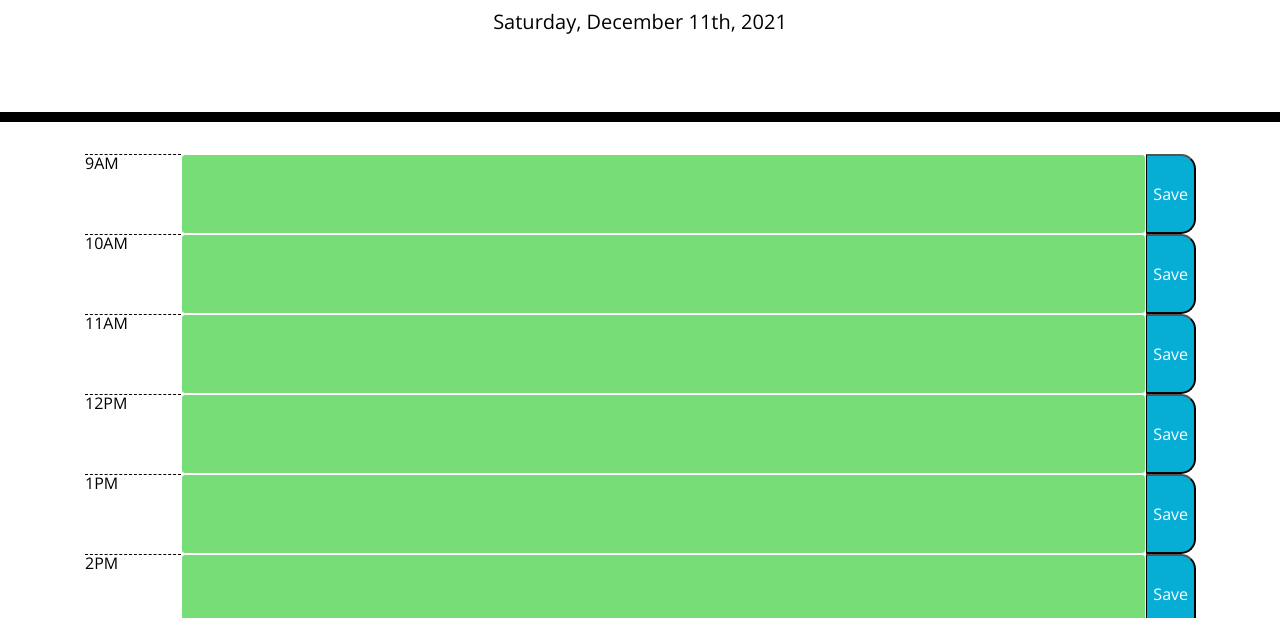
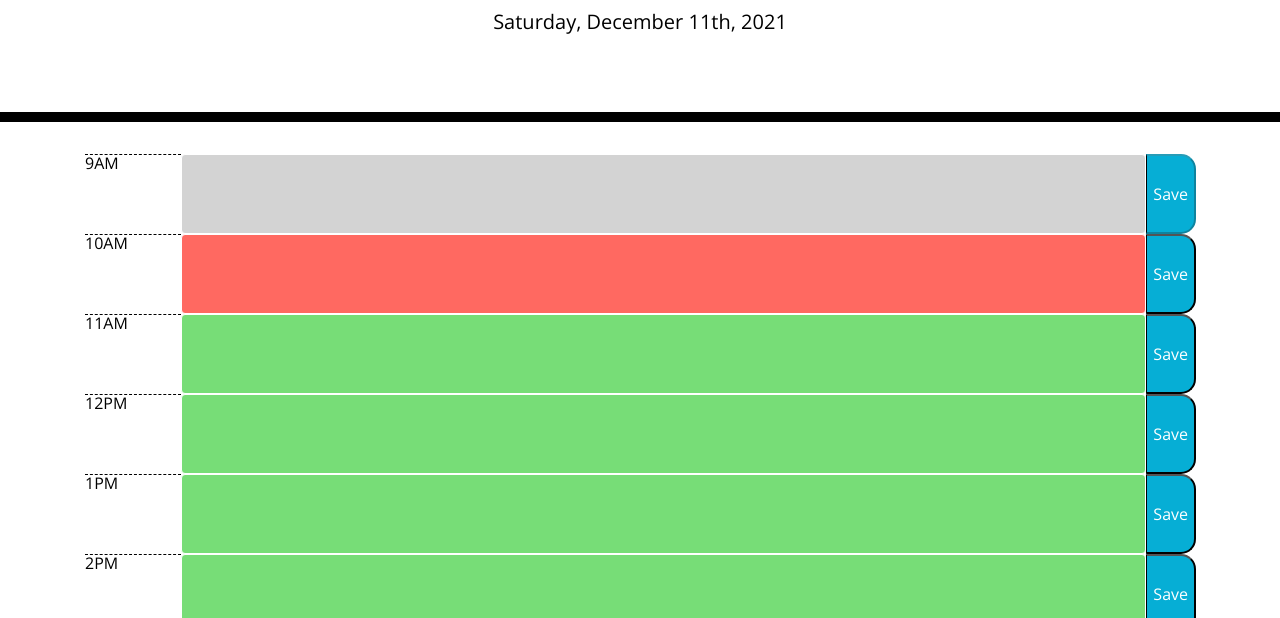
Before and after one commit to mariopatino/WorkDaySchedule, a plain HTML site: page index.html in a window 1280 px wide. Shown: the part 182-800 px from the top of the page. Drawn offline with nearby package versions, Linux system fonts and the light colour scheme.

Commit message:
second commit

```diff
--- a/Assets/js/script.js
+++ b/Assets/js/script.js
@@ -5,7 +5,7 @@ var calendarContainer = document.querySelector(".container");
 
 
 var workingHours = [9,10,11,12,13,14,15,16,17,18,19];  // Arry for working hours from 9 am to 5 pm
-var currentHour = parseInt(today.format("H"));
+var currentHour = 10; //parseInt(today.format("H"));
 var hourAMPM = "";
 var colorRow = "";
 var isDisable= "";
--- a/Develop/index.html
+++ b/index.html
@@ -18,7 +18,7 @@
       href="https://fonts.googleapis.com/css?family=Open+Sans&display=swap"
       rel="stylesheet"
     />
-    <link rel="stylesheet" href="style.css" />
+    <link rel="stylesheet" href="./Assets/css/style.css" />
     <title>Work Day Scheduler</title>
   </head>
 
@@ -34,6 +34,6 @@
     </div>
     <script src="https://cdnjs.cloudflare.com/ajax/libs/jquery/3.2.1/jquery.min.js"></script>
     <script src="https://cdnjs.cloudflare.com/ajax/libs/moment.js/2.24.0/moment.min.js"></script>
-    <script src="../Assets/js/script.js"></script>
+    <script src="./Assets/js/script.js"></script>
   </body>
 </html>
```
Also changed, not shown: Assets/css/style.css (renamed from Develop/style.css), screencapture-WorkDayScheduler.png (added), 1 other file.
